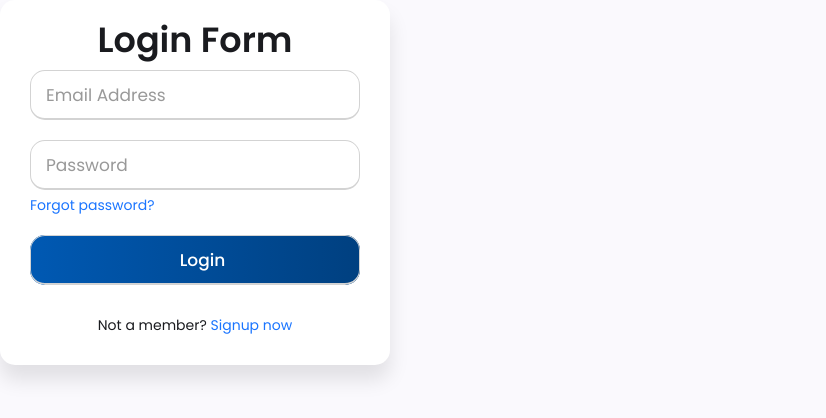
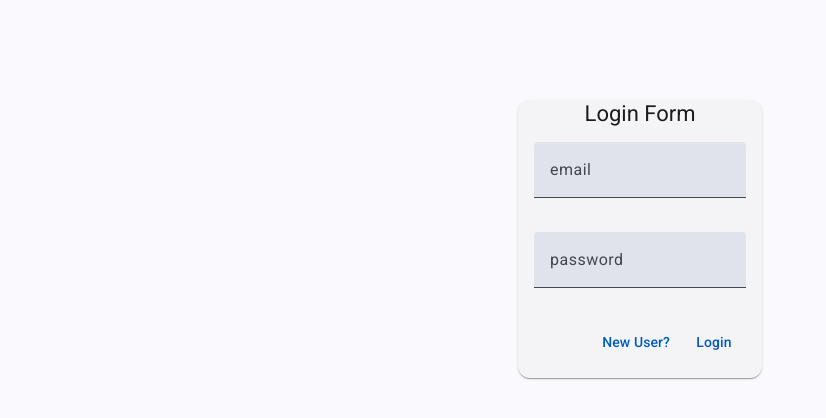
Before and after one commit to BinodK234/FinTrack-Expense-Wallet-Management-System-FE, an Angular app in the folder fintrack-frontend/: page / in a window 1280 px wide. Shown: the top 418 px of the page, without its empty margins (0-826 px from the left). Built offline with nearby package versions, Linux system fonts and the light colour scheme.

Commit message:
added Loging and Register page into project.

```diff
--- a/fintrack-frontend/src/app/auth/login/login.html
+++ b/fintrack-frontend/src/app/auth/login/login.html
@@ -1,46 +1,21 @@
-  <div class="wrapper">
-      <div class="title-text">
-        <div class="title login">Login Form</div>
-        <!-- <div class="title signup">Signup Form</div> -->
-      </div>
-      <div class="form-container">
-        <!-- <div class="slide-controls">
-          <input type="radio" name="slide" id="login" checked>
-          <input type="radio" name="slide" id="signup">
-          <label for="login" class="slide login">Login</label>
-          <label for="signup" class="slide signup">Signup</label>
-          <div class="slider-tab"></div>
-        </div> -->
-        <div class="form-inner">
-          <form action="#" #loginForm="ngForm" (ngSubmit)="onSubmit(loginForm)" class="login">
-            <div class="field">
-              <input type="email" placeholder="Email Address" name="email" ngModel #email="ngModel" required>
-            </div>
-            <div class="field">
-              <input type="password" placeholder="Password" ngModel #password="ngModel" name="password" required>
-            </div>
-            <div class="pass-link"><a href="#">Forgot password?</a></div>
-            <div class="field btn">
-              <div class="btn-layer"></div>
-              <input type="submit" value="Login">
-            </div>
-            <div class="signup-link">Not a member? <a href="">Signup now</a></div>
-          </form>
-          <!-- <form action="#" class="signup">
-            <div class="field">
-              <input type="text" placeholder="Email Address" required>
-            </div>
-            <div class="field">
-              <input type="password" placeholder="Password" required>
-            </div>
-            <div class="field">
-              <input type="password" placeholder="Confirm password" required>
-            </div>
-            <div class="field btn">
-              <div class="btn-layer"></div>
-              <input type="submit" value="Signup">
-            </div>
-          </form> -->
-        </div>
-      </div>
+<mat-card>
+  <mat-card-title>Login Form</mat-card-title>
+  <mat-card-content>
+  <form [formGroup]="form" (ngSubmit)="submit()" >
+    <p>
+      <mat-form-field>
+        <input type="text" matInput placeholder="email" formControlName="email">
+      </mat-form-field>
+    </p>
+    <p>
+      <mat-form-field>
+        <input matInput placeholder="password" type="password" formControlName="password">
+      </mat-form-field>
+    </p>
+    <div class="row button">
+      <button (click)="openRegisterPage()" mat-button>New User?</button>
+      <button type="submit" mat-button>Login</button>
     </div>
+  </form>
+  </mat-card-content>
+</mat-card>
--- a/fintrack-frontend/src/app/auth/login/login.scss
+++ b/fintrack-frontend/src/app/auth/login/login.scss
@@ -1,185 +1,29 @@
- @import url('https://fonts.googleapis.com/css?family=Poppins:400,500,600,700&display=swap');
-*{
-  margin: 0;
-  padding: 0;
-  box-sizing: border-box;
-  font-family: 'Poppins', sans-serif;
+:host {
+  display: flex;
+  justify-content: center;
+  margin: 100px 0px;
 }
-html,body{
-  display: grid;
-  height: 100%;
+
+
+.mat-form-field {
   width: 100%;
-  place-items: center;
-  background: -webkit-linear-gradient(left, #003366,#004080,#0059b3
-, #0073e6);
+  min-width: 300px;
 }
-::selection{
-  background: #1a75ff;
-  color: #fff;
+
+mat-card-title,
+mat-card-content {
+  display: flex;
+  justify-content: center;
 }
-.wrapper{
-  overflow: hidden;
-  max-width: 390px;
-  background: #fff;
-  padding: 30px;
-  border-radius: 15px;
-  box-shadow: 0px 15px 20px rgba(0,0,0,0.1);
+
+.error {
+  padding: 16px;
+  width: 300px;
+  color: white;
+  background-color: red;
 }
-.wrapper .title-text{
+
+.button {
   display: flex;
-  width: 200%;
+  justify-content: flex-end;
 }
-.wrapper .title{
-  width: 50%;
-  font-size: 35px;
-  font-weight: 600;
-  text-align: center;
-  transition: all 0.6s cubic-bezier(0.68,-0.55,0.265,1.55);
-}
-.wrapper .slide-controls{
-  position: relative;
-  display: flex;
-  height: 50px;
-  width: 100%;
-  overflow: hidden;
-  margin: 30px 0 10px 0;
-  justify-content: space-between;
-  border: 1px solid lightgrey;
-  border-radius: 15px;
-}
-.slide-controls .slide{
-  height: 100%;
-  width: 100%;
-  color: #fff;
-  font-size: 18px;
-  font-weight: 500;
-  text-align: center;
-  line-height: 48px;
-  cursor: pointer;
-  z-index: 1;
-  transition: all 0.6s ease;
-}
-.slide-controls label.signup{
-  color: #000;
-}
-.slide-controls .slider-tab{
-  position: absolute;
-  height: 100%;
-  width: 100%;
-  left: 0;
-  z-index: 0;
-  border-radius: 15px;
-  background: -webkit-linear-gradient(left,#003366,#004080,#0059b3
-, #0073e6);
-  transition: all 0.6s cubic-bezier(0.68,-0.55,0.265,1.55);
-}
-input[type="radio"]{
-  display: none;
-}
-#signup:checked ~ .slider-tab{
-  left: 50%;
-}
-#signup:checked ~ label.signup{
-  color: #fff;
-  cursor: default;
-  user-select: none;
-}
-#signup:checked ~ label.login{
-  color: #000;
-}
-#login:checked ~ label.signup{
-  color: #000;
-}
-#login:checked ~ label.login{
-  cursor: default;
-  user-select: none;
-}
-.wrapper .form-container{
-  width: 100%;
-  overflow: hidden;
-}
-.form-container .form-inner{
-  display: flex;
-  width: 200%;
-}
-.form-container .form-inner form{
-  width: 50%;
-  transition: all 0.6s cubic-bezier(0.68,-0.55,0.265,1.55);
-}
-.form-inner form .field{
-  height: 50px;
-  width: 100%;
-  margin-top: 20px;
-}
-.form-inner form .field input{
-  height: 100%;
-  width: 100%;
-  outline: none;
-  padding-left: 15px;
-  border-radius: 15px;
-  border: 1px solid lightgrey;
-  border-bottom-width: 2px;
-  font-size: 17px;
-  transition: all 0.3s ease;
-}
-.form-inner form .field input:focus{
-  border-color: #1a75ff;
-  /* box-shadow: inset 0 0 3px #fb6aae; */
-}
-.form-inner form .field input::placeholder{
-  color: #999;
-  transition: all 0.3s ease;
-}
-form .field input:focus::placeholder{
-  color: #1a75ff;
-}
-.form-inner form .pass-link{
-  margin-top: 5px;
-}
-.form-inner form .signup-link{
-  text-align: center;
-  margin-top: 30px;
-}
-.form-inner form .pass-link a,
-.form-inner form .signup-link a{
-  color: #1a75ff;
-  text-decoration: none;
-}
-.form-inner form .pass-link a:hover,
-.form-inner form .signup-link a:hover{
-  text-decoration: underline;
-}
-form .btn{
-  height: 50px;
-  width: 100%;
-  border-radius: 15px;
-  position: relative;
-  overflow: hidden;
-}
-form .btn .btn-layer{
-  height: 100%;
-  width: 300%;
-  position: absolute;
-  left: -100%;
-  background: -webkit-linear-gradient(right,#003366,#004080,#0059b3
-, #0073e6);
-  border-radius: 15px;
-  transition: all 0.4s ease;;
-}
-form .btn:hover .btn-layer{
-  left: 0;
-}
-form .btn input[type="submit"]{
-  height: 100%;
-  width: 100%;
-  z-index: 1;
-  position: relative;
-  background: none;
-  border: none;
-  color: #fff;
-  padding-left: 0;
-  border-radius: 15px;
-  font-size: 20px;
-  font-weight: 500;
-  cursor: pointer;
-}
--- a/fintrack-frontend/src/app/auth/login/login.ts
+++ b/fintrack-frontend/src/app/auth/login/login.ts
@@ -1,26 +1,34 @@
 import { Component, inject } from '@angular/core';
-import { FormsModule, NgForm } from '@angular/forms';
+import { FormControl, FormGroup, FormsModule, NgForm, ReactiveFormsModule, Validators } from '@angular/forms';
 import { AuthService } from '../../core/services/auth/auth-service';
+import { MatCardModule } from '@angular/material/card';
+import { MatInputModule } from '@angular/material/input';
+import { MatButtonModule } from '@angular/material/button';
+import { Router } from '@angular/router';
 
 @Component({
   selector: 'app-login',
-  imports: [FormsModule],
+  imports: [FormsModule, MatCardModule, MatInputModule, ReactiveFormsModule, MatButtonModule],
   templateUrl: './login.html',
   styleUrl: './login.scss',
 })
 export class Login {
 
   authService = inject(AuthService);
-  onSubmit(form: NgForm) {
-    if (form.invalid) return;
-    this.authService.login(form.value).subscribe({
-      next: (response: any) => {
-        console.log('Login successful', response);
-        this.authService.saveToken(response.token);
-      },
-      error: (error) => {
-        console.error('Login failed', error);
-      }
-    });
-}
-}
+  router = inject(Router);
+
+  form: FormGroup = new FormGroup({
+    email: new FormControl('', Validators.required),
+    password: new FormControl('', [Validators.required])
+  })
+  openRegisterPage() {
+    this.router.navigate(['register']);
+  }
+  submit() {
+    console.log(this.form.value);
+    this.authService.login(this.form.value).subscribe((res: any) => {
+      console.log(res);
+      this.authService.saveToken(res.token);
+      // this.router.navigate(['dashboard']);
+    })
+  }}
--- a/fintrack-frontend/src/app/auth/register/register.html
+++ b/fintrack-frontend/src/app/auth/register/register.html
@@ -1 +1,26 @@
-<p>register works!</p>
+<mat-card>
+  <mat-card-title>Sign Up</mat-card-title>
+  <mat-card-content>
+  <form [formGroup]="form" (ngSubmit)="submit()" >
+        <p>
+      <mat-form-field>
+        <input type="text" matInput placeholder="name" formControlName="name">
+      </mat-form-field>
+    </p>
+    <p>
+      <mat-form-field>
+        <input type="text" matInput placeholder="email" formControlName="email">
+      </mat-form-field>
+    </p>
+    <p>
+      <mat-form-field>
+        <input matInput placeholder="password" type="password" formControlName="password">
+      </mat-form-field>
+    </p>
+    <div class="row button">
+        <button (click)="openLoginPage()" mat-button>Already User?</button>
+      <button type="submit" mat-button>Sign Up</button>
+    </div>
+  </form>
+  </mat-card-content>
+</mat-card>
--- a/fintrack-frontend/src/app/auth/register/register.scss
+++ b/fintrack-frontend/src/app/auth/register/register.scss
@@ -0,0 +1,29 @@
+:host {
+  display: flex;
+  justify-content: center;
+  margin: 100px 0px;
+}
+
+
+.mat-form-field {
+  width: 100%;
+  min-width: 300px;
+}
+
+mat-card-title,
+mat-card-content {
+  display: flex;
+  justify-content: center;
+}
+
+.error {
+  padding: 16px;
+  width: 300px;
+  color: white;
+  background-color: red;
+}
+
+.button {
+  display: flex;
+  justify-content: flex-end;
+}
--- a/fintrack-frontend/src/app/auth/register/register.ts
+++ b/fintrack-frontend/src/app/auth/register/register.ts
@@ -1,11 +1,37 @@
-import { Component } from '@angular/core';
+import { Component, inject } from '@angular/core';
+import { FormControl, FormGroup, ReactiveFormsModule, Validators } from '@angular/forms';
+import { email } from '@angular/forms/signals';
+import { MatButtonModule } from '@angular/material/button';
+import { MatCardModule } from '@angular/material/card';
+import { MatInputModule } from '@angular/material/input';
+import { Router } from '@angular/router';
+import { AuthService } from '../../core/services/auth/auth-service';
 
 @Component({
   selector: 'app-register',
-  imports: [],
+  imports: [ReactiveFormsModule, MatButtonModule, MatCardModule, MatInputModule ],
   templateUrl: './register.html',
   styleUrl: './register.scss',
 })
 export class Register {
+  router = inject(Router);
+  authService = inject(AuthService)
+  form: FormGroup = new FormGroup({
+    name: new FormControl('', [Validators.required]),
+    email: new FormControl('', [Validators.required]),
+    password: new FormControl('', [Validators.required]),
+  })
+  openLoginPage(){
+    this.router.navigate(['']);
+  }
 
+  submit(){
+    console.log(this.form.value);
+    this.authService.register(this.form.value).subscribe((res: any) => {
+      // if (res.Status == 201) {
+        alert(res.message)
+        this.router.navigate(['']);
+      // }
+    })
+  }
 }
```
